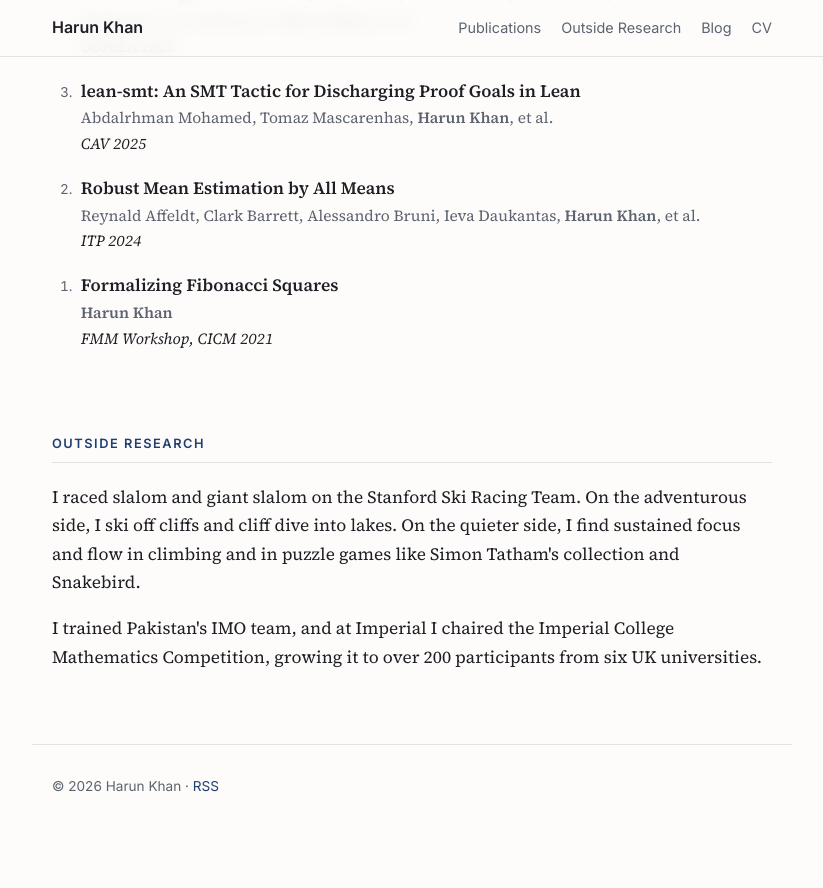
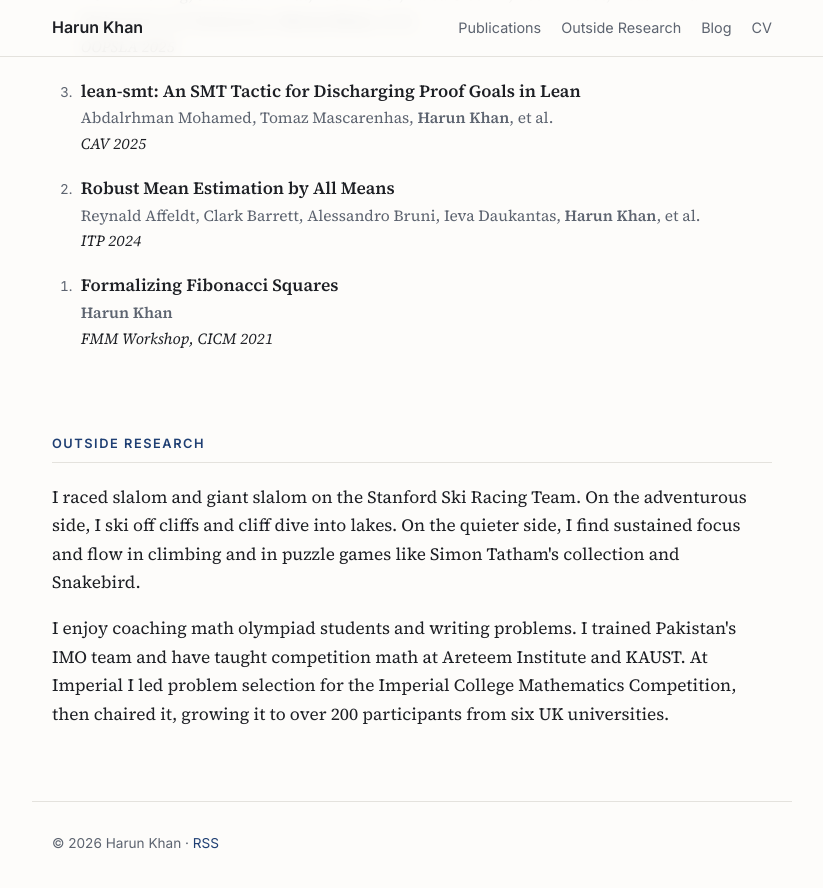
Before and after one commit to harunk-dev/website, a Jekyll site: the page built from index.html, in a window 1280 px wide and 900 px high, scrolled down 995 px. Shown: the top 888 px of the window, without its empty margins (228-1051 px from the left). Built offline with Jekyll 4.4.1, drawn with Linux system fonts in a browser that asks for light colours; before the commit the page ends 1838 px from its top, so only the background shows below that.

Commit message:
Reframe second Outside Research paragraph around olympiad coaching
Co-Authored-By: Claude Opus 5.5 <noreply@anthropic.com>
Claude-Session: https://claude.ai/code/session_01734RpCjVag34boEXhMytMG

```diff
--- a/index.html
+++ b/index.html
@@ -78,7 +78,8 @@ layout: default
       <p>I raced slalom and giant slalom on the Stanford Ski Racing Team. On the adventurous side, I ski off cliffs and
         cliff dive into lakes. On the quieter side, I find sustained focus and flow in climbing and in puzzle games like
         Simon Tatham's collection and Snakebird.</p>
-      <p>I trained Pakistan's IMO team, and at Imperial I chaired the Imperial College Mathematics Competition, growing it to
-        over 200 participants from six UK universities.</p>
+      <p>I enjoy coaching math olympiad students and writing problems. I trained Pakistan's IMO team and have taught
+        competition math at Areteem Institute and KAUST. At Imperial I led problem selection for the Imperial College
+        Mathematics Competition, then chaired it, growing it to over 200 participants from six UK universities.</p>
     </section>
   </main>
```
